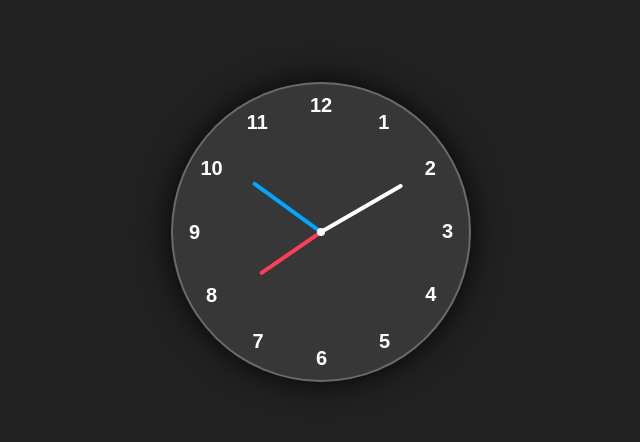
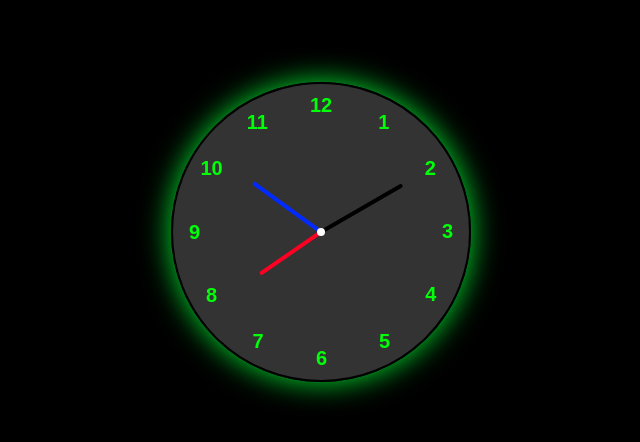
Before and after one commit to Nevindu12/Analog-Clock, a plain HTML site: page index.html in a window 1280 px wide. Shown: the part 168-610 px from the top of the page, without its empty margins (319-959 px from the left). Drawn offline with Linux system fonts and the light colour scheme.

Commit message:
finalized clock

```diff
--- a/index.html
+++ b/index.html
@@ -10,9 +10,9 @@
     <div class="container">
         <div class="clock">
 
-            <div style="--clr:#ff3d58; --h:74px;" class="hand" id="hour"><i></i></div>
-            <div style="--clr:#00a6ff; --h:84px;" class="hand" id="min"><i></i></div>
-            <div style="--clr:#ffffff; --h:94px;" class="hand" id="sec"><i></i></div>
+            <div style="--clr:#ff0022; --h:74px;" class="hand" id="hour"><i></i></div>
+            <div style="--clr:#002aff; --h:84px;" class="hand" id="min"><i></i></div>
+            <div style="--clr:#000000; --h:94px;" class="hand" id="sec"><i></i></div>
 
             <span style="--i:1;"><b>1</b></span>
             <span style="--i:2;"><b>2</b></span>
--- a/stye.css
+++ b/stye.css
@@ -3,7 +3,7 @@
     padding: 0;
     box-sizing: border-box;
     font-family: sans-serif;
-    color: #ffffff;
+    color: #00ff08;
 }
 
 body {
@@ -11,7 +11,7 @@ body {
     justify-content: center;
     align-items: center;
     min-height: 100vh;
-    background-color: #212121;
+    background-color: #000000;
 }
 
 .container {
@@ -22,9 +22,9 @@ body {
     width: 300px;
     height: 300px;
     border-radius: 50%;
-    background-color: rgba(255, 255, 255, 0.1);
-    border: 2px solid rgba(255, 255, 255, 0.25);
-    box-shadow: 0px 0px 30px rgba(0, 0, 0, 0.9);
+    background-color: rgba(255, 255, 255, 0.2);
+    border: 2px solid #000000;
+    box-shadow: 0px 0px 30px rgba(0, 255, 51, 0.9);
     display: flex;
     justify-content: center;
     align-items: center;
```
